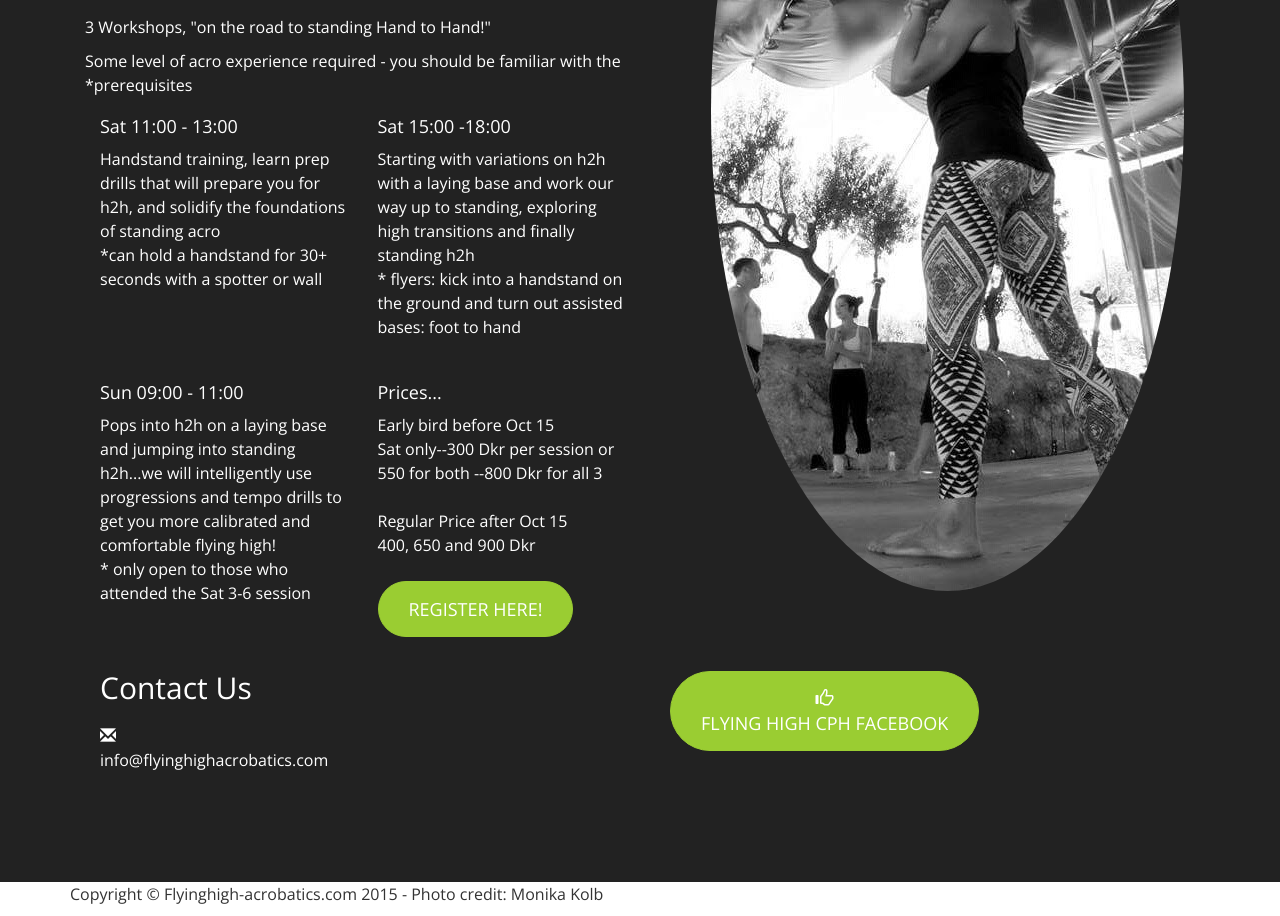
After one commit to flyinghighacrobatics/flying-high, a PHP site: page /flyinghighcph.php in a window 1280 px wide. The commit adds this page. Shown: the part 502-1418 px from the top of the page. Run offline with PHP 8.4, Linux system fonts and the light colour scheme; data that the repository does not hold is empty; some libraries are stand-ins or nearby versions.

Commit message:
Updated php contact and cph pages

```diff
--- a/app.yaml
+++ b/app.yaml
@@ -1,5 +1,5 @@
-application: fake-acro
-version: 1
+application: flying-highacrobatics
+version: 3
 runtime: php55
 api_version: 1
 threadsafe: yes
--- /dev/null
+++ b/flyinghighcph.php
@@ -0,0 +1,116 @@
+<?php
+$pageTitle = 'Flying High Copenhagen';
+include('header.php');
+ ?>
+
+
+
+<!--sdad-->
+<body>
+<!-- Content 2 -->
+   <section class="content content-2">
+      <div class="container">
+      <div class="contact">
+        <div class="container">
+     <div class="row">
+        <div class="col-sm-6">
+      <h2 class="section-heading">Flying High Copenhagen 7-8 November 2015</h2>
+      <p> <iframe width="560" height="315" src="https://www.youtube.com/embed/eRj8E-kU3zg" frameborder="0" allowfullscreen></iframe><br>
+            <p> 3 Workshops, "on the road to standing Hand to Hand!"<br>
+      <p> Some level of acro experience required - you should be familiar with the *prerequisites
+      </p></p>
+
+
+  <div class="col-sm-6">
+<h4> Sat 11:00 - 13:00</h4>
+<p> Handstand training, learn prep drills that will prepare you for h2h, and solidify the foundations of standing acro <br>
+*can hold a handstand for 30+ seconds with a spotter or wall<br>
+<br>
+</p>
+<p>
+</div>
+  <div class="col-sm-6">
+<h4>Sat 15:00 -18:00</h4>
+<p>
+Starting with variations on h2h with a laying base and work our way up to standing, exploring high transitions and finally standing h2h<br>
+* flyers: kick into a handstand on the ground and turn out assisted<br>
+bases: foot to hand<br><br>
+</p>
+  </div>
+
+  <div class="col-sm-6">
+<h4>Sun 09:00 - 11:00</h4>
+<p>
+Pops into h2h on a laying base and jumping into standing h2h...we will intelligently use progressions and tempo drills to get you more calibrated and comfortable flying high!<br>
+* only open to those who attended the Sat 3-6 session<br><br>
+</p>
+  </div>
+
+  <div class="col-sm-6">
+<h4>Prices...</h4>
+<p>
+Early bird before Oct 15 <br>
+
+Sat only--300 Dkr per session or 550 for both
+--800 Dkr for all 3<br><br>
+
+Regular Price after Oct 15<br>
+400, 650 and 900 Dkr<br><br>
+
+ <a href="http://bit.ly/1K4stJv" class="btn btn-primary btn-lg">Register here!</a>
+ <br>
+ <br>
+</p>
+</div>
+
+
+  </div>
+              <p>With Martin Kvist and Emily Baxter:</p>
+<div class="col-sm-6">
+                  <img class="img-responsive img-circle center-block" src="images/iphone11.jpg" alt="">
+              </div>
+
+
+  </div>
+
+
+              <div class="col-sm-6">
+      <h2 class="section-heading">Contact Us</h2>
+      <p><span class="glyphicon glyphicon-envelope"></span><br> info@flyinghighacrobatics.com</p>
+
+  </div>
+   <div class="col-sm-6">
+   <a href="https://www.facebook.com/events/973854499319565/" class="btn btn-primary btn-lg"><span class="glyphicon glyphicon-thumbs-up"></span><br> Flying High Cph Facebook </a>
+      </div>
+   </div>
+
+  </div>
+      </div>
+
+      </div>
+</div>
+  </section>
+
+
+      <!-- Copyright etc -->
+      <div class="small-print">
+        <div class="container">
+          <p>Copyright &copy; Flyinghigh-acrobatics.com 2015 -  Photo credit: Monika Kolb</p>
+        </div>
+      </div>
+
+  </footer>
+
+  <!-- jQuery -->
+  <script src="js/jquery-1.11.3.min.js"></script>
+
+  <!-- Bootstrap Core JavaScript -->
+  <script src="js/bootstrap.min.js"></script>
+
+  <!-- Plugin JavaScript -->
+  <script src="js/jquery.easing.min.js"></script>
+
+  <!-- Custom Javascript -->
+  <script src="js/custom.js"></script>
+
+</body>
--- a/index.php
+++ b/index.php
@@ -1,5 +1,5 @@
 <?php
-$pageTitle = 'Flying High Home Page';
+$pageTitle = 'Flying High Acrobatics';
 include('header.php');
  ?>
 
```
Also changed, not shown: contact.php (added, +33 -0 lines), footer2.php (added, +40 -0 lines).
